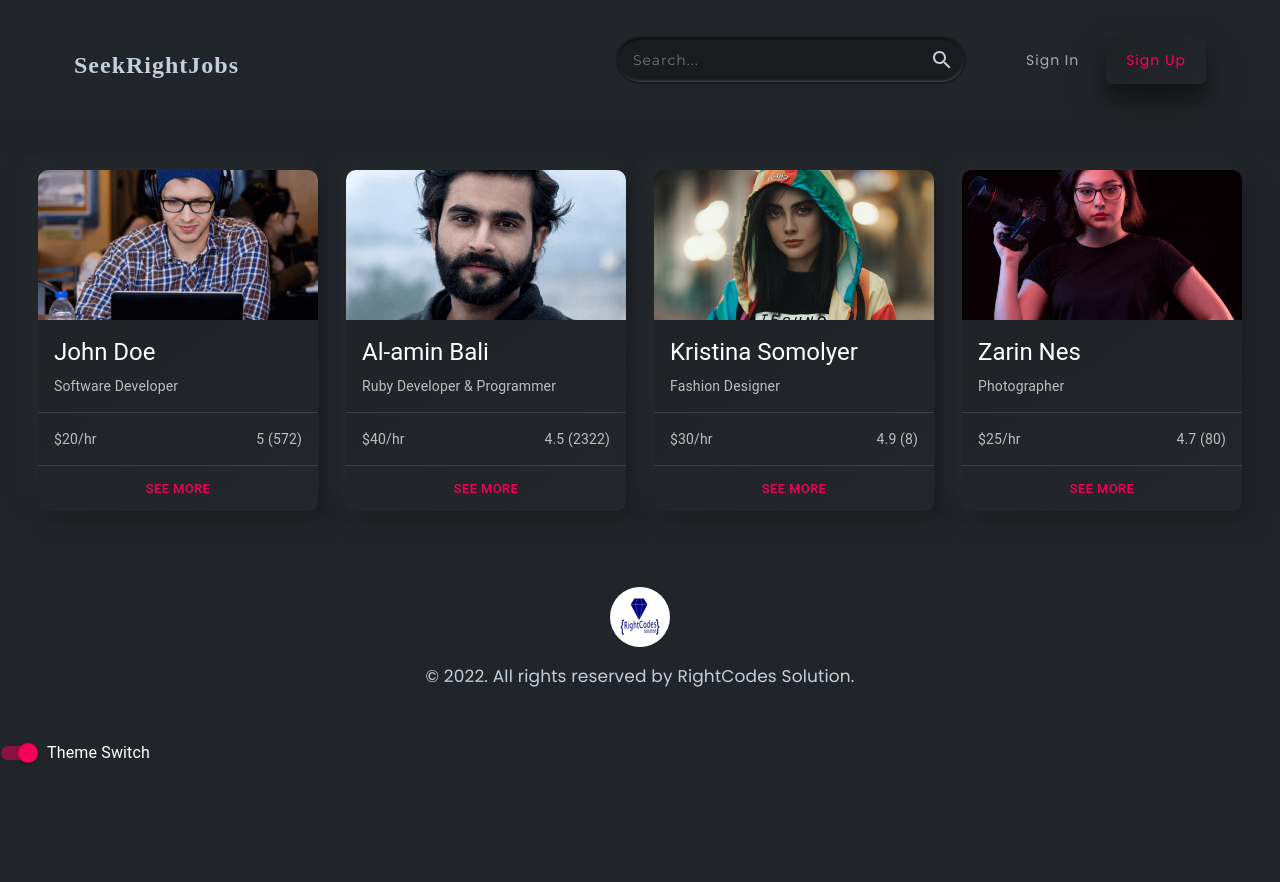
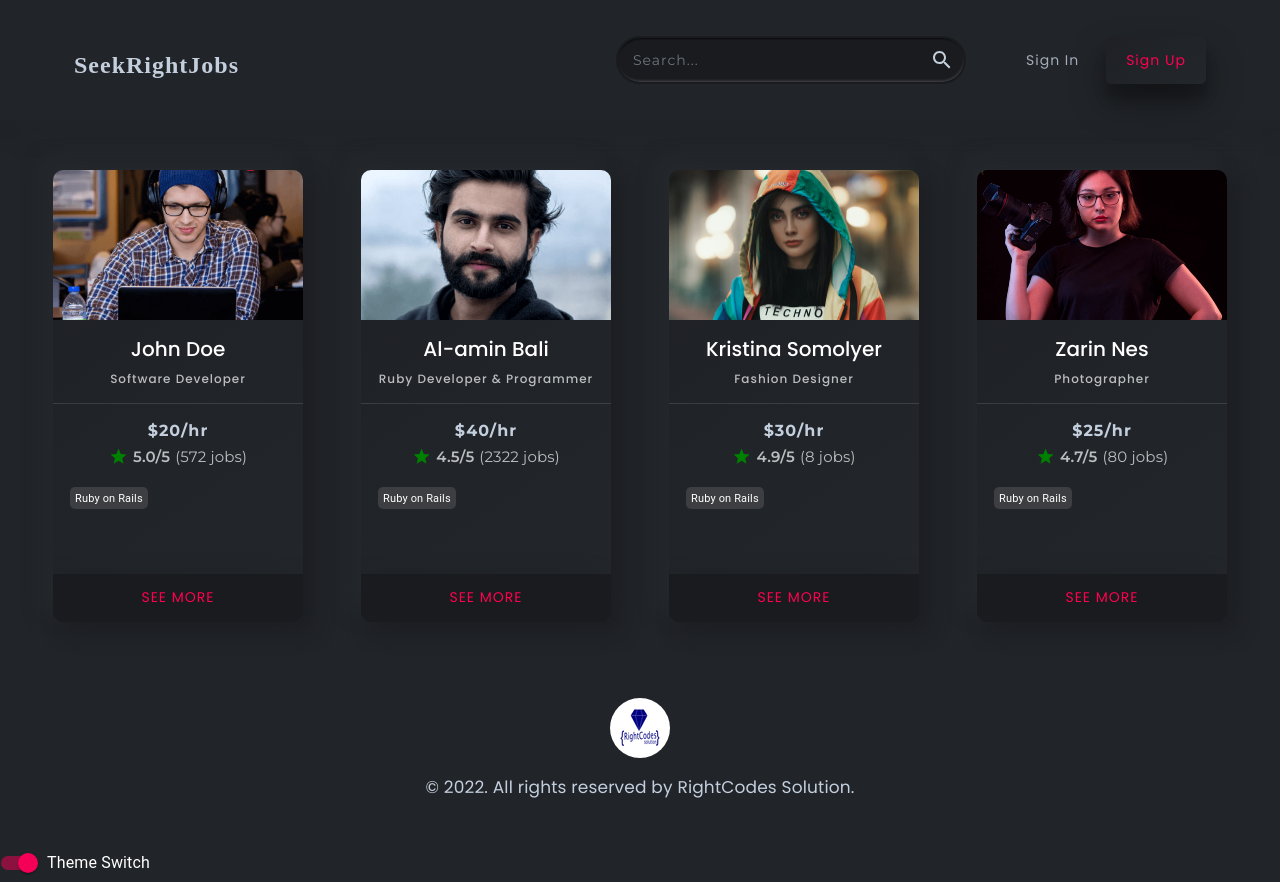
Before and after one commit to imranprof/jobs-frontend, a Next.js app: page /profiles in a window 1280 px wide. Before the commit the page ends 800 px from the top, so only its background shows below. Built offline with nearby package versions, Linux system fonts and the light colour scheme; a web font is replaced by a local one.

Commit message:
style: re-design profileCard component

```diff
--- a/API/mock/profiles/profileCardData.js
+++ b/API/mock/profiles/profileCardData.js
@@ -5,8 +5,9 @@ export const ProfileCardData = [
     designation: "Software Developer",
     image: "profile-1.png",
     hourlyRate: 20,
-    ratings: 5,
-    totalJob: 572
+    ratings: 5.0,
+    totalJob: 572,
+    skills: ['Ruby', 'Ruby on Rails', 'PHP', 'ReactJS', 'MongoDB', 'API Development', 'MySQL']
   },
   {
     id: 2,
@@ -15,7 +16,8 @@ export const ProfileCardData = [
     image: "profile-3.png",
     hourlyRate: 40,
     ratings: 4.5,
-    totalJob: 2322
+    totalJob: 2322,
+    skills: ['Ruby', 'Ruby on Rails', 'PHP', 'AngularJS', 'MongoDB', 'API Development', 'Javascript', 'Problem Solving']
   },
   {
     id: 3,
@@ -24,7 +26,8 @@ export const ProfileCardData = [
     image: "profile-2.jpg",
     hourlyRate: 30,
     ratings: 4.9,
-    totalJob: 8
+    totalJob: 8,
+    skills: ['Business Sense', 'Communication Skills', 'Competitive Spirit', 'Creativity', 'Artistic Ability']
   },
   {
     id: 4,
@@ -33,6 +36,7 @@ export const ProfileCardData = [
     image: "profile-4.png",
     hourlyRate: 25,
     ratings: 4.7,
-    totalJob: 80
+    totalJob: 80,
+    skills: ['Creativity', 'Film Development', 'Editing Software', 'Shooting Film', 'Image manipulation']
   },
 ]
--- /dev/null
+++ b/src/lib/skill/index.js
@@ -0,0 +1,17 @@
+import React, {useContext} from 'react';
+
+import ThemeContextProvider from "../../contexts/themeContext";
+import {SkillStyle} from "./style";
+
+const Skill = () => {
+  const customTheme = useContext(ThemeContextProvider);
+  const classes = SkillStyle(customTheme);
+
+  return (
+      <div className={classes.skillWrapper} >
+        <span>Ruby on Rails</span>
+      </div>
+  );
+};
+
+export default Skill;
--- /dev/null
+++ b/src/lib/skill/style.js
@@ -0,0 +1,21 @@
+import {makeStyles} from "@material-ui/core/styles";
+import COLORS from "../../../styles/colors";
+
+const useStyles = makeStyles({
+  skillWrapper: theme => ({
+    display: "inline-table",
+    width: "auto",
+    height: 10,
+    background: COLORS.gray,
+    padding: "0 5px 2px 5px",
+    borderRadius: 5,
+    margin: 3,
+    '& span': {
+      fontSize: 11
+    }
+  })
+});
+
+export function SkillStyle(theme) {
+  return useStyles(theme);
+}
--- /dev/null
+++ b/src/views/Profiles/ProfileCard/components/cardContents.js
@@ -0,0 +1,36 @@
+import React from 'react';
+import {CardContent, Divider, Typography} from "@material-ui/core";
+import StarIcon from "@material-ui/icons/Star";
+
+const CardContents = ({ classes, profileInfo }) => {
+  const {name, designation, hourlyRate, ratings, totalJob} = profileInfo;
+
+  return (
+    <>
+      <CardContent>
+        <div className={`${classes}__info`}>
+          <Typography gutterBottom variant="h5" component="h2" className={`${classes}__info__name`}>
+            {name}
+          </Typography>
+          <Typography variant="body2" color="textSecondary" component="p" className={`${classes}__info__designation`}>
+            {designation}
+          </Typography>
+        </div>
+      </CardContent>
+      <Divider />
+      <CardContent>
+        <div className={`${classes}__rate-info`}>
+          <Typography variant="h5" component="h4" className={`${classes}__rate-info__hourly`}>
+            ${hourlyRate}/hr
+          </Typography>
+          <Typography variant="body2" color="textSecondary" component="p" className={`${classes}__rate-info__ratings`}>
+            <StarIcon />
+            <span className={`${classes}__rate-info__rate`}>{`${ratings.toFixed(1)}/5`}</span><span>{`(${totalJob} jobs)`}</span>
+          </Typography>
+        </div>
+      </CardContent>
+    </>
+  );
+};
+
+export default CardContents;
--- /dev/null
+++ b/src/views/Profiles/ProfileCard/components/skillSet.js
@@ -0,0 +1,13 @@
+import React from 'react';
+
+import Skill from "../../../../lib/skill";
+
+const SkillSet = ({ classes }) => {
+  return (
+    <div className={`${classes}__skills`}>
+      <Skill />
+    </div>
+  );
+};
+
+export default SkillSet;
--- a/src/views/Profiles/ProfileCard/index.js
+++ b/src/views/Profiles/ProfileCard/index.js
@@ -1,22 +1,17 @@
 import React, {useContext} from 'react';
 import Link from 'next/link';
 
-import {
-  Button,
-  Card,
-  CardContent,
-  CardMedia,
-  Divider,
-  Typography
-} from "@material-ui/core";
+import { Button, Card, CardMedia } from "@material-ui/core";
 
 import {ProfileCardStyle} from "./style";
 import ThemeContextProvider from "../../../contexts/themeContext";
+import CardContents from "./components/cardContents";
+import SkillSet from "./components/skillSet";
 
 function ProfileCard({profile}) {
   const customTheme = useContext(ThemeContextProvider);
   const classes = ProfileCardStyle(customTheme);
-  const {name, designation, image, hourlyRate, ratings, totalJob} = profile;
+  const {name, image} = profile;
 
   return (
     <Card xs={12} sm={6} md={4} lg={3} className={classes.profileCardWrapper}>
@@ -27,30 +22,13 @@ function ProfileCard({profile}) {
           title={name}
         />
       </div>
-      <CardContent>
-        <Typography gutterBottom variant="h5" component="h2">
-          {name}
-        </Typography>
-        <Typography variant="body2" color="textSecondary" component="p">
-          {designation}
-        </Typography>
-      </CardContent>
-        <Divider />
-      <CardContent>
-        <div className={`${classes.profileCardWrapper}__rate-info`}>
-          <Typography variant="body2" color="textSecondary" component="p">
-            ${hourlyRate}/hr
-          </Typography>
-          <Typography variant="body2" color="textSecondary" component="p">
-            {`${ratings} (${totalJob})`}
-          </Typography>
-        </div>
-      </CardContent>
 
-      <Divider />
+      <CardContents classes={classes.profileCardWrapper} profileInfo={profile} />
+
+      <SkillSet classes={classes.profileCardWrapper} />
 
       <Link href="#">
-        <Button size="small" color="secondary" className={`${classes.profileCardWrapper}__button-wrapper`} >
+        <Button size="small" className={`${classes.profileCardWrapper}__button-wrapper`} >
           See More
         </Button>
       </Link>
--- a/src/views/Profiles/ProfileCard/style.js
+++ b/src/views/Profiles/ProfileCard/style.js
@@ -1,32 +1,88 @@
 import {makeStyles} from "@material-ui/core/styles";
 import FONTS from "../../../../styles/fonts";
+import COLORS from "../../../../styles/colors";
 
 const useStyles = makeStyles({
   profileCardWrapper: theme => ({
     background: theme.palette.customBackground.gradiant.light,
-    maxWidth: 280,
+    maxWidth: 250,
     height: "100%",
     borderRadius: 10,
     boxShadow: theme.palette.customShadow.paperCardShadow,
     marginBottom: 30,
     '&__image-wrapper': {
-      width: 280,
+      width: 250,
       height: 150,
     },
     '&__image': {
       height: "100%",
     },
+    '&__info': {
+      textAlign: "center",
+      '&__name': {
+        fontSize: 20,
+        fontFamily: FONTS.secondaryFont,
+        fontWeight: 500,
+      },
+      '&__designation': {
+        fontSize: 12,
+        fontFamily: FONTS.secondaryFont,
+        fontWeight: 500,
+        letterSpacing: "1px"
+      },
+    },
     '&__rate-info': {
-      display: "flex",
-      alignItems: "center",
-      justifyContent: "space-between",
+      textAlign: "center",
+      '&__hourly': {
+        fontSize: 16,
+        fontFamily: FONTS.primaryFont,
+        fontWeight: 700,
+        letterSpacing: "1px",
+        color: theme.palette.customColor.hourlyRate
+      },
+      '&__ratings': {
+        display: "flex",
+        alignItems: "center",
+        justifyContent: "center",
+        fontFamily: FONTS.primaryFont,
+        marginTop: 5,
+        fontSize: 15,
+        '& .MuiSvgIcon-root': {
+          fontSize: "1.2rem",
+          marginRight: 5,
+          color: "green"
+        }
+      },
+      '&__rate': {
+        fontWeight: 600,
+        marginRight: 5
+      }
     },
     '&__button-wrapper': {
       width: "100%",
-      height: 45,
+      height: 48,
       display: "flex",
       justifyContent: "center",
-      alignItems: "center"
+      alignItems: "center",
+      fontFamily: FONTS.secondaryFont,
+      fontWeight: 400,
+      fontSize: 14,
+      letterSpacing: "1px",
+      color: theme.palette.customColor.highContrast,
+      background: theme.palette.customBackground.seeMoreBtn,
+      boxShadow: theme.palette.customShadow.buttonShadow,
+      borderRadius: 0,
+      transition: "all 0.4s ease",
+      '&:hover': {
+        background: theme.palette.customBackground.seeMoreBtnHover,
+      },
+    },
+    '&__skills': {
+      width: "100%",
+      height: 80,
+      padding: "0 14px 10px 14px",
+      marginBottom: 10,
+      overflowY: "hidden"
     }
   })
 });
--- a/styles/darkTheme.js
+++ b/styles/darkTheme.js
@@ -18,6 +18,8 @@ const darkTheme = createTheme({
                 cardHover: COLORS.black_5
             },
             sideBar: COLORS.black_2,
+            seeMoreBtn: COLORS.black_2,
+            seeMoreBtnHover: COLORS.gray_1
         },
         customColor: {
             main: COLORS.white_4,
@@ -31,7 +33,8 @@ const darkTheme = createTheme({
             featureIconHover: COLORS.pink,
             inputBorder: COLORS.black_2,
             sendMessageBtn: COLORS.pink,
-            searchBtn: COLORS.white_4
+            searchBtn: COLORS.white_4,
+            hourlyRate: COLORS.white_4
         },
         customShadow: {
             main: COLORS.boxShadow_1,
--- a/styles/lightTheme.js
+++ b/styles/lightTheme.js
@@ -18,6 +18,8 @@ const lightTheme = createTheme({
                 cardHover: COLORS.white_3
             },
             sideBar: COLORS.white_1,
+            seeMoreBtn: COLORS.white_2,
+            seeMoreBtnHover: COLORS.gray_6
         },
         customColor: {
             main: COLORS.gray,
@@ -31,7 +33,8 @@ const lightTheme = createTheme({
             featureIconHover: COLORS.white,
             inputBorder: COLORS.gray_6,
             sendMessageBtn: COLORS.white,
-            searchBtn: COLORS.pink
+            searchBtn: COLORS.pink,
+            hourlyRate: COLORS.gray
         },
         customShadow: {
             main: COLORS.boxShadow_2,
```
